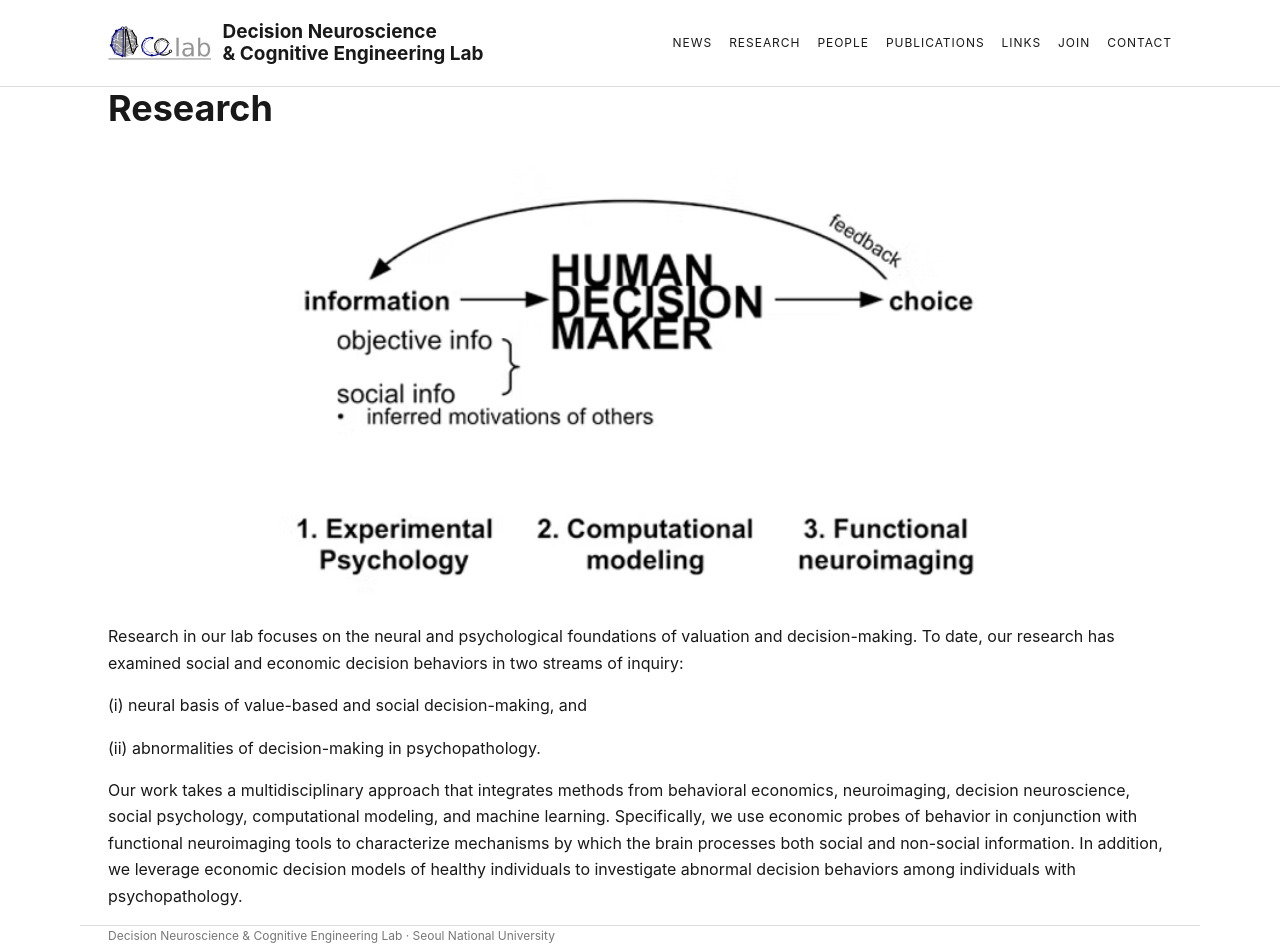
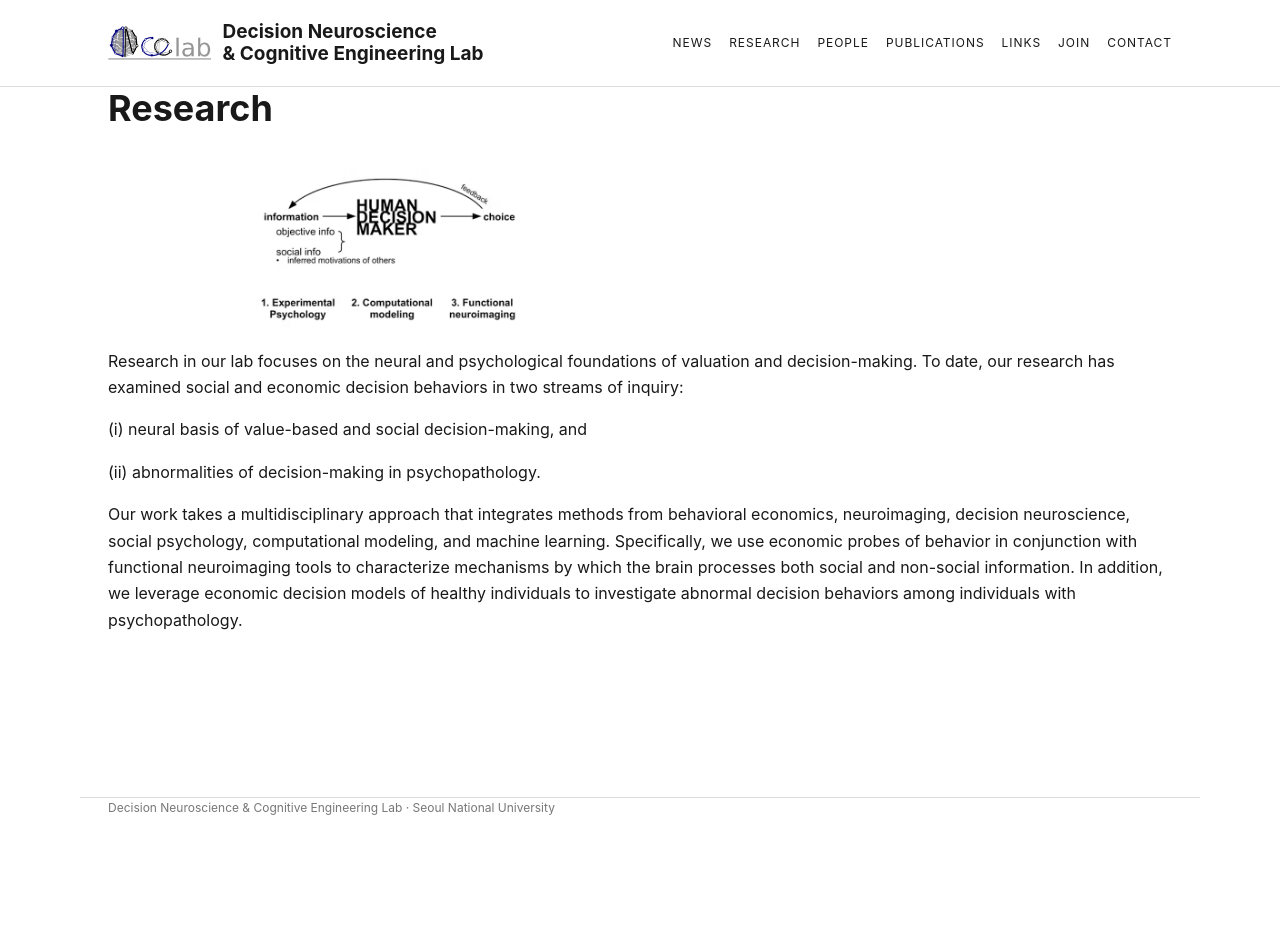
Before and after one commit to dongilchung/dncelab, a Jekyll site: the page built from research.md, in a window 1280 px wide and 946 px high. Built offline with Jekyll 4.4.1, drawn with Linux system fonts in a browser that asks for light colours; comment, search, counter and statistics services are not loaded.

Commit message:
Update style.css

```diff
--- a/assets/css/style.css
+++ b/assets/css/style.css
@@ -30,7 +30,7 @@ h2{font-size:22px;margin-top:42px}
 .card{border-top:2px solid #111;padding:15px 0}
 .research-content{max-width:100%}
 .research-image-wrap{width:100%;max-width:800px;margin:36px auto 0;overflow:hidden}
-.research-image{display:block;width:100%;height:auto}
+.research-image{display:block;width:100%;max-width:300px;height:auto}
 .publication-year{margin-top:44px;margin-bottom:0}
 .publication-item{display:flex;gap:22px;border-top:1px solid #ddd;padding:20px 0}
 .publication-thumb{display:block;width:150px;flex:0 0 150px}
```
